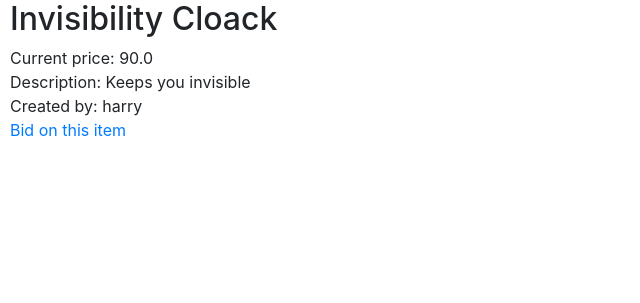
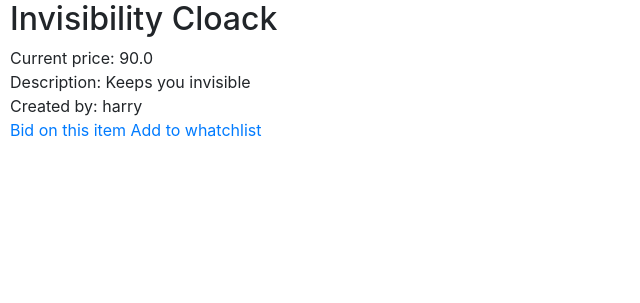
Before and after one commit to aliguzmanadan/Commerce_Django_WebApp, a Django app: page /1/listing in a window 1280 px wide. Shown: the part 163-466 px from the top of the page, without its empty margins (0-640 px from the left). Run offline with Django 3.2, Linux system fonts and the light colour scheme; a user stored in the database is signed in; data comes from the database, SQL or seed files in the repository; both versions use the stored data as it was after the commit; data that the repository does not hold is empty; some libraries are stand-ins or nearby versions.

Commit message:
Adding and removing from whatchlist

```diff
--- a/auctions/templates/auctions/listing_page.html
+++ b/auctions/templates/auctions/listing_page.html
@@ -18,4 +18,10 @@
         <a href="{% url 'bid_page' listing.id %}"> Bid on this item </a>
     {% endif %}
 
+    {% if in_watch_list %}
+        <a href="{% url 'remove_whatchlist' listing.id %}"> Remove from whatchlist </a>
+    {% else %}
+        <a href="{% url 'add_whatchlist' listing.id %}"> Add to whatchlist </a>
+    {% endif %}
+
 {% endblock %}
--- a/auctions/urls.py
+++ b/auctions/urls.py
@@ -11,6 +11,8 @@ urlpatterns = [
     path("create_listing", views.create_listing, name="create_listing"),
     path("<int:listing_id>/listing", views.listing_page, name="listing_page"),
     path("<int:listing_id>/bid", views.bid_page, name="bid_page"),
+    path("<int:listing_id>/add_whatchlist", views.add_whatchlist, name="add_whatchlist"),
+    path("<int:listing_id>/remove_whatchlist", views.remove_whatchlist, name="remove_whatchlist")
 ]
 
 urlpatterns += staticfiles_urlpatterns()
--- a/auctions/views.py
+++ b/auctions/views.py
@@ -102,7 +102,8 @@ def listing_page(request, listing_id):
     price = current_price(listing)
     return render(request, "auctions/listing_page.html", {
         "listing": listing,
-        "current_price": price
+        "current_price": price,
+        "in_watch_list": request.user.wishes_per_user.filter(id = listing.id).exists()
     })
 
 
@@ -136,3 +137,14 @@ def bid_page(request, listing_id):
         "listing": listing,
         "form": BidForm()
     })
+
+def add_whatchlist(request, listing_id):
+    listing = Auction_listing.objects.get(pk=listing_id)
+    listing.in_watch_list.add(request.user)
+    return HttpResponseRedirect(reverse("listing_page", args=(listing.id,)))
+
+
+def remove_whatchlist(request, listing_id):
+    listing = Auction_listing.objects.get(pk=listing_id)
+    listing.in_watch_list.remove(request.user)
+    return HttpResponseRedirect(reverse("listing_page", args=(listing.id,)))
```
Also changed, not shown: db.sqlite3.
